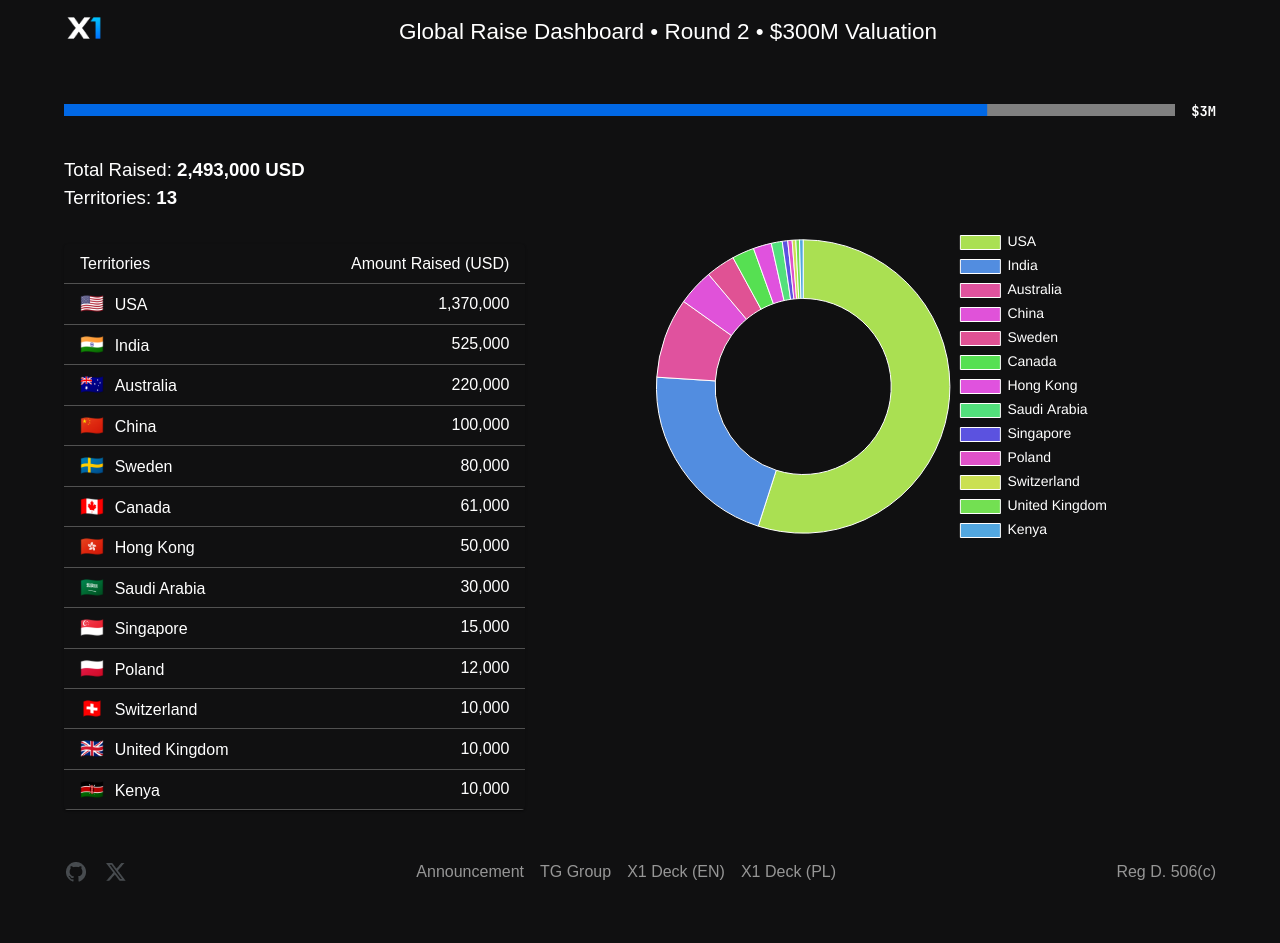
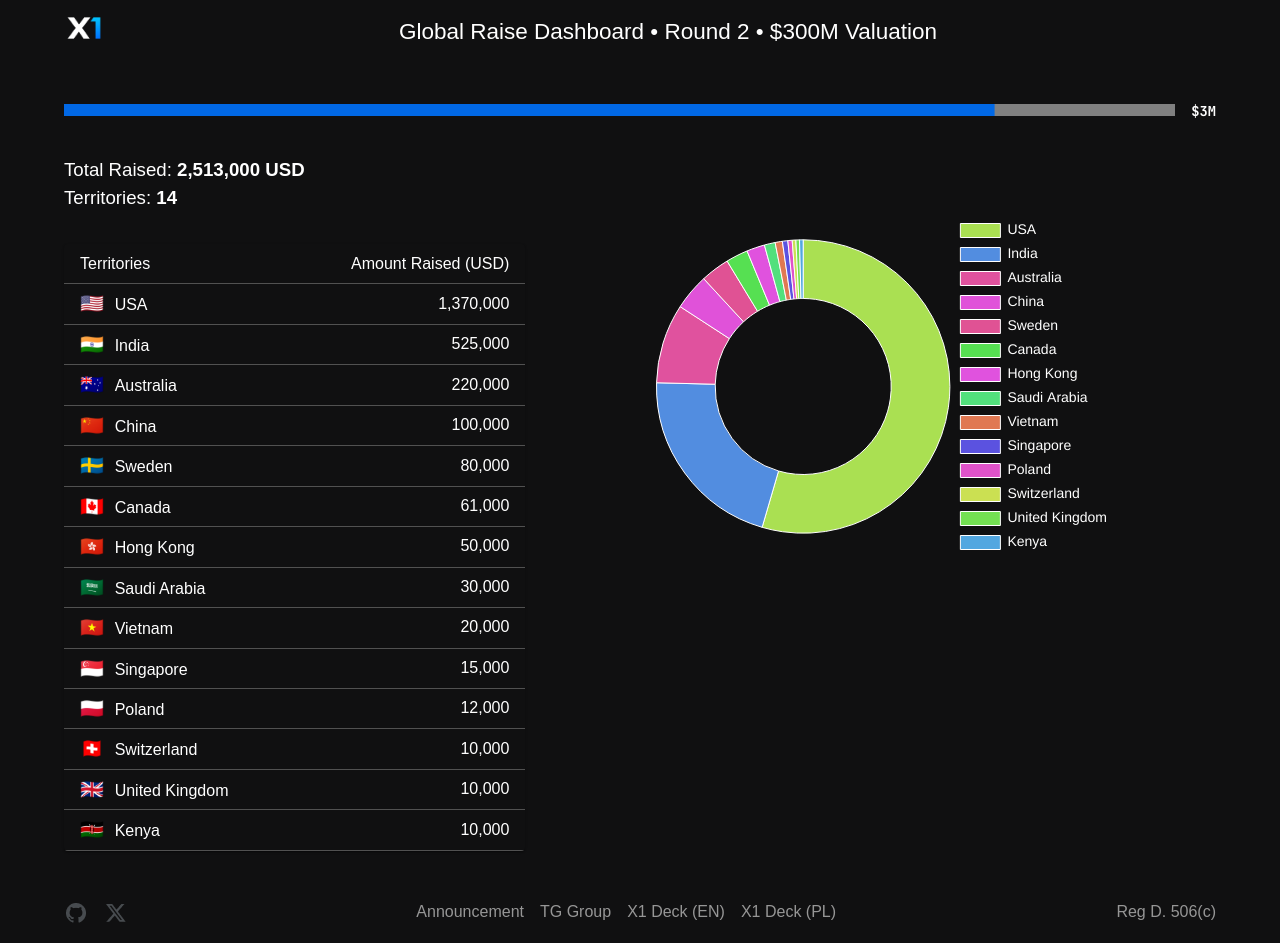
Before and after one commit to FairCrypto/x1-investors, a Next.js app: page / in a window 1280 px wide. Before the commit the page ends 902 px from the top, so only its background shows below. Built offline with nearby package versions, Linux system fonts and the light colour scheme.

Commit message:
added investment(s)

```diff
--- a/app/investors.ts
+++ b/app/investors.ts
@@ -33,6 +33,7 @@
   { country: 'Switzerland', countryCode: 'CH',  amount: 10_000, investors: 1 },
   { country: 'United Kingdom', countryCode: 'GB',  amount: 10_000, investors: 1 },
   { country: 'Kenya', countryCode: 'KE',  amount: 10_000, investors: 1 },
+  { country: 'Vietnam', countryCode: 'VN',  amount: 20_000, investors: 1 },
 ];
 
 export const investors = investorsRaw.reduce((acc, curr) => {
```
